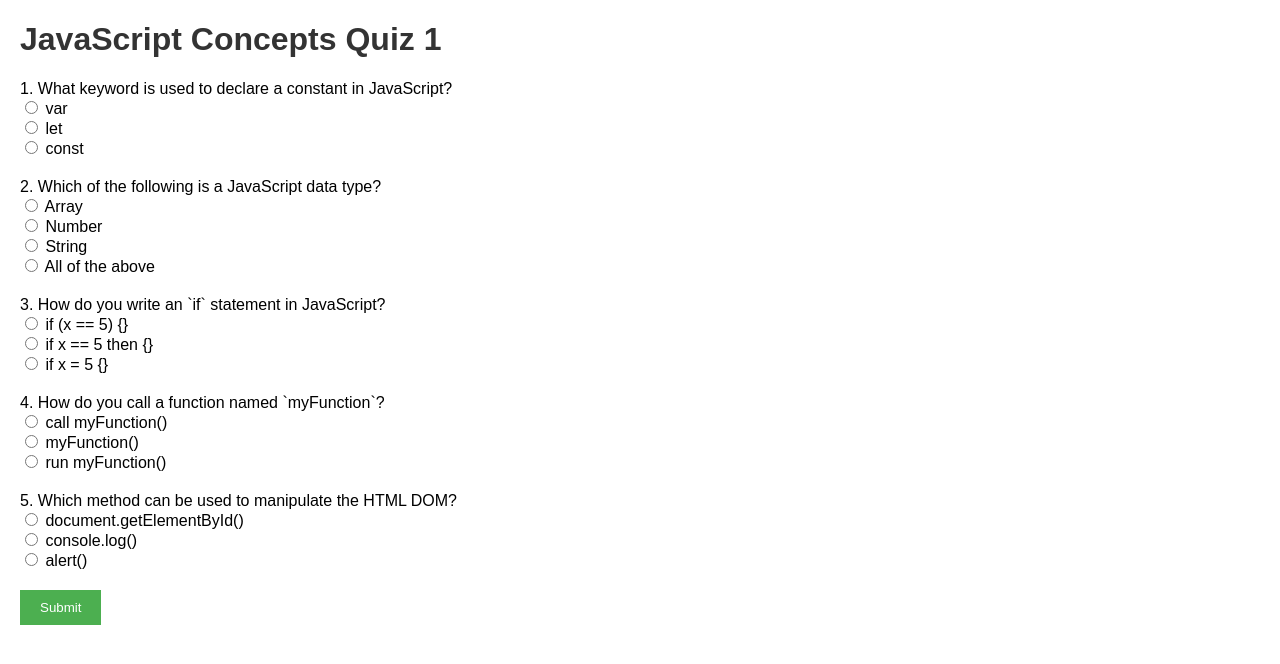
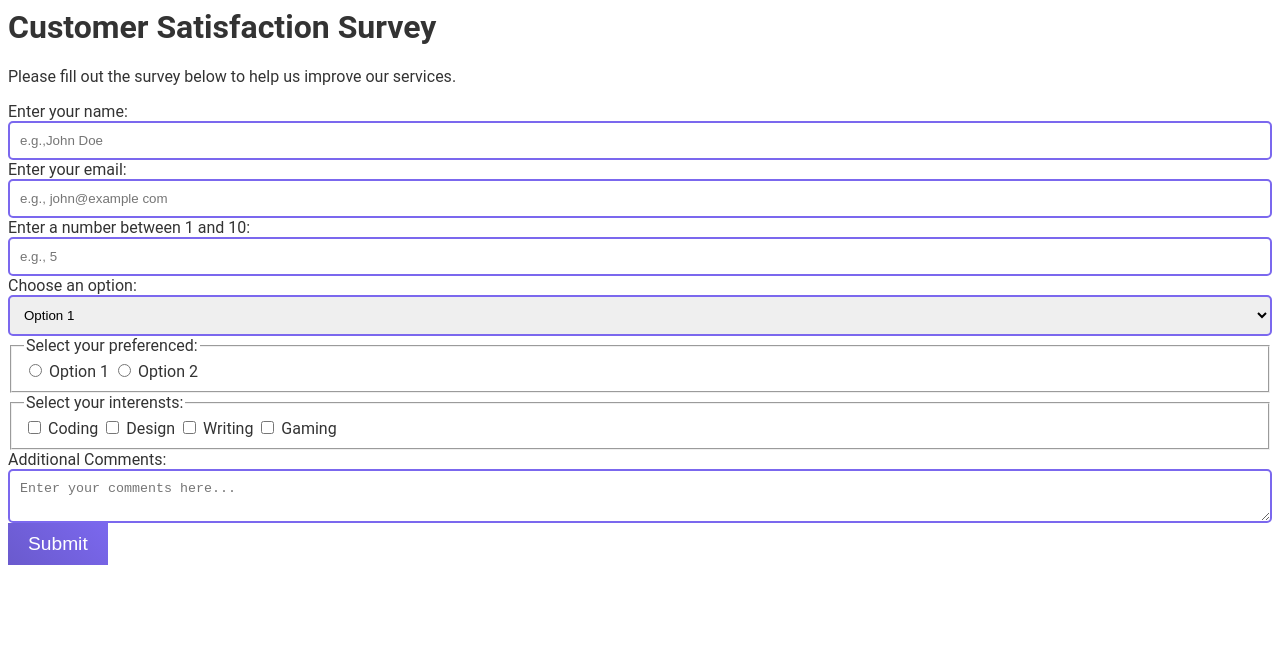
Before and after one commit to marsharine/Software_Engineering-Projects, a plain HTML site: page docs/index.html in a window 1280 px wide. Drawn offline with Linux system fonts and the light colour scheme.

Commit message:
Consumer Survey

```diff
--- /dev/null
+++ b/docs/app.js
@@ -0,0 +1,67 @@
+document.getElementById('email').addEventListener('input', function() {
+    let email = this.value;
+    if (validateEmail(email)) {
+        this.style.borderColor = 'green';
+    } else {
+        this.style.borderColor = 'red';
+    }
+});
+
+function validateEmail(email) {
+    const re = /^[a-zA-Z0-9_.+-]+@[a-zA-Z0-9-]+\.[a-zA-Z0-9-.]+$/;
+    return re.test(email);
+}
+document.getElementById('dropdown').addEventListener('change', function() {
+    if (this.value === 'option1') {
+        document.getElementById('additional-questions').style.display = 'block';
+    } else {
+        document.getElementById('additional-questions').style.display = 'none';
+    }
+});
+
+document.querySelectorAll('.tooltip').forEach(item => {
+    item.addEventListener('mouseenter', function() {
+        let tooltipText = this.getAttribute('data-tooltip');
+        let tooltipElement = document.createElement('div');
+        tooltipElement.className = 'tooltip-box';
+        tooltipElement.innerText = tooltipText;
+        document.body.appendChild(tooltipElement);
+
+        let rect = this.getBoundingClientRect();
+        tooltipElement.style.left = rect.left + 'px';
+        tooltipElement.style.top = rect.bottom + 'px';
+    });
+
+    item.addEventListener('mouseleave', function() {
+        document.querySelector('.tooltip-box').remove();
+    });
+});
+
+let progress = 0;
+const totalFields = document.querySelectorAll('#survey-form input').length;
+document.querySelectorAll('#survey-form input').forEach(input => {
+    input.addEventListener('change', function() {
+        if (this.value !== '') {
+            progress += 1;
+        }
+        updateProgressBar(progress / totalFields);
+    });
+});
+
+function updateProgressBar(percentage) {
+    document.getElementById('progress-bar').style.width = (percentage * 100) + '%';
+}
+
+document.getElementById('survey-form').addEventListener('submit', function(event) {
+    event.preventDefault();
+    showConfirmation();
+});
+
+function showConfirmation() {
+    document.getElementById('survey-form').innerHTML = '<h2>Thank you for your feedback!</h2>';
+    confettiEffect();
+}
+
+function confettiEffect() {
+    // Confetti animation logic here
+}
--- a/docs/index.html
+++ b/docs/index.html
@@ -1,60 +1,85 @@
+<!-- Customer Satisfaction Survey Form →
+
 <!DOCTYPE html>
 <html lang="en">
-<head>
-  <meta charset="UTF-8">
-  <meta name="viewport" content="width=device-width, initial-scale=1.0">
-  <title>JavaScript Concepts Quiz</title>
-  <link rel="stylesheet" href="style.css">
+  <head>
+    <meta charset="UTF-8">
+    <meta name="viewport" content="width=device=width, initial-scale=1.0">
+    <!-- Link to CSS -->
+<link rel="stylesheet" href="main_styles.css">
+
+<!-- Link to JavaScript -->
+<script src="app.js" defer></script>   <meta name="viewport" content="width=device=width, initial-scale=1.0">
+
+    <title>Survey Form</title>
 </head>
 <body>
-  <h1>JavaScript Concepts Quiz 1</h1>
-  <form id="quizForm">
-    <!-- Question 1 -->
-    <div class="question">
-      <label>1. What keyword is used to declare a constant in JavaScript?</label><br>
-      <input type="radio" name="q1" value="var"> var<br>
-      <input type="radio" name="q1" value="let"> let<br>
-      <input type="radio" name="q1" value="const"> const<br>
-    </div>
+  <!--Page Title-->
+  <h1 id="title">Customer Satisfaction Survey</h1>
 
-    <!-- Question 2 -->
-    <div class="question">
-      <label>2. Which of the following is a JavaScript data type?</label><br>
-      <input type="radio" name="q2" value="Array"> Array<br>
-      <input type="radio" name="q2" value="Number"> Number<br>
-      <input type="radio" name="q2" value="String"> String<br>
-      <input type="radio" name="q2" value="All of the above"> All of the above<br>
-    </div>
+  <!--Short Explanation-->
+  <p id="description"> Please fill out the survey below to help us improve our services.</p>
 
-    <!-- Question 3 -->
-    <div class="question">
-      <label>3. How do you write an `if` statement in JavaScript?</label><br>
-      <input type="radio" name="q3" value="if (x == 5) {}"> if (x == 5) {}<br>
-      <input type="radio" name="q3" value="if x == 5 then {}"> if x == 5 then {}<br>
-      <input type="radio" name="q3" value="if x = 5 {}"> if x = 5 {}<br>
-    </div>
+  <!--Form Element-->
+  <form id="survey-form">
+  <!--Name input-->
+  <label id="name-label" for="name">Enter your name:</label>
+  <input type="text" id="name" name="name" placeholder="e.g.,John Doe" required>
 
-    <!-- Question 4 -->
-    <div class="question">
-      <label>4. How do you call a function named `myFunction`?</label><br>
-      <input type="radio" name="q4" value="call myFunction()"> call myFunction()<br>
-      <input type="radio" name="q4" value="myFunction()"> myFunction()<br>
-      <input type="radio" name="q4" value="run myFunction()"> run myFunction()<br>
-    </div>
+  <!--Email input-->
+  <label id="email-label" for="email">Enter your email:</label>
+  <input type="email" id="email" name="email" placeholder="e.g., john@example com" requiered>
 
-    <!-- Question 5 -->
-    <div class="question">
-      <label>5. Which method can be used to manipulate the HTML DOM?</label><br>
-      <input type="radio" name="q5" value="document.getElementById()"> document.getElementById()<br>
-      <input type="radio" name="q5" value="console.log()"> console.log()<br>
-      <input type="radio" name="q5" value="alert()"> alert()<br>
-    </div>
+  <!--Number Input-->
+  <label id="number-label" for="number">Enter a number between 1 and 10:</label>
+  <input type="number" id="number" name="number" min="1"
+  max="10" placeholder="e.g., 5" required>
 
-    <button type="button" onclick="checkAnswers()">Submit</button>
+  <!--Dropdown Menu-->
+  <label id="dropdown-label" for ="dropdown">Choose an option:</label>
+  <select id="dropdown" name="dropdown" requiered>
+  <option value="option1">Option 1</option>
+  <option value="option2">Option 2</option>
+  </select>
+
+  <!--Radio Buttons-->
+  <fieldset>
+  <legend>Select your preferenced:</legend>
+  <label>
+  <input type="radio" name="preference" value="option1" required>
+  Option 1
+  </label>
+  <label>
+  <input type="radio" name="preference" value="option2">
+  Option 2
+  </label>
+  </fieldset>
+
+  <!--Checkboxes-->
+  <fieldset>
+  <legend>Select your interensts:</legend>
+  <label>
+  <input type="checkbox" name="interests" value="coding">
+  Coding
+  </label>
+  <input type="checkbox" name="intersts" value="design">
+  Design
+  </label>
+  <label>
+  <input type="checkbox" name="interests" value="writing">
+  Writing
+  </label>
+  <label>
+  <input type="checkbox" name="interests" value="gaming">
+  Gaming
+  </label>
+  </fieldset>
+
+  <!--Textarea-->
+  <label for="comments">Additional Comments:</label>
+  <textarea id="comments" name="comments" placeholder="Enter your comments here..."></textarea>
+
+  <!--Submit button-->
+  <button type="submit" id="submit">Submit</button>
   </form>
-
-  <p id="result"></p>
-
-  <script src="script.js"></script>
-</body>
-</html>
+  </html>
--- /dev/null
+++ b/docs/main_styles.css
@@ -0,0 +1,62 @@
+@media (max-width: 600px) {
+    #survey-form {
+        width: 90%;
+        margin: auto;
+    }
+}
+
+body {
+    font-family: 'Roboto', sans-serif;
+    color: #333;
+}
+
+button#submit {
+    background: linear-gradient(45deg, #6a5acd, #7b68ee);
+    color: white;
+    border: none;
+    padding: 10px 20px;
+    font-size: 1.2em;
+    cursor: pointer;
+    transition: background 0.3s ease;
+}
+
+button#submit:hover {
+    background: linear-gradient(45deg, #7b68ee, #6a5acd);
+}
+
+input[type="text"], input[type="email"], input[type="number"], select, textarea {
+    border: 2px solid #7b68ee;
+    border-radius: 5px;
+    padding: 10px;
+    width: 100%;
+    box-sizing: border-box;
+    transition: border-color 0.3s ease;
+}
+
+input[type="text"]:focus, input[type="email"]:focus, input[type="number"]:focus, select:focus, textarea:focus {
+    border-color: #6a5acd;
+    outline: none;
+}
+
+@keyframes fadeIn {
+    from { opacity: 0; }
+    to { opacity: 1; }
+}
+
+#survey-form {
+    animation: fadeIn 1s ease-in-out;
+}
+
+#progress-bar-container {
+    width: 100%;
+    background: #ddd;
+    border-radius: 5px;
+    margin-bottom: 20px;
+}
+
+#progress-bar {
+    height: 10px;
+    background: #6a5acd;
+    width: 0;
+    border-radius: 5px;
+}
```
